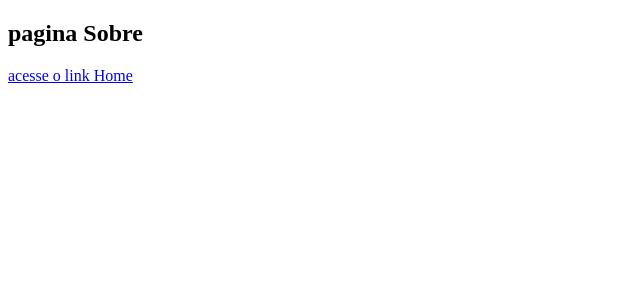
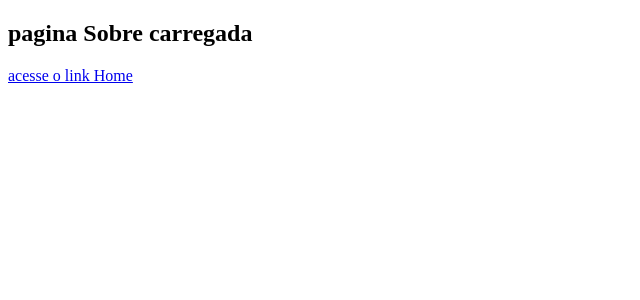
Before and after one commit to Gleison-Alves/br-colis-reimaginado, a Next.js app: page /sobre in a window 1280 px wide. Shown: the top 300 px of the page, without its empty margins (0-640 px from the left). Built offline with nearby package versions, Linux system fonts and the light colour scheme.

Commit message:
nova página de test

```diff
--- a/pages/index.js
+++ b/pages/index.js
@@ -5,7 +5,7 @@ return (
 <div>
     <h2>Home</h2>
     <Link href="/tempo">
-        <a >acesse o link tempo</a>
+        <a>acesse o link tempo</a>
     </Link>
 
 </div>
--- a/pages/sobre.js
+++ b/pages/sobre.js
@@ -3,9 +3,9 @@ import Link from 'next/link';
 function Sobre(){
 return (
 <div>
-    <h2>pagina Sobre</h2>
+    <h2>pagina Sobre carregada</h2>
     <Link href="/index">
-        <a >acesse o link Home</a>
+        <a>acesse o link Home</a>
     </Link>
 </div>
 )
```
